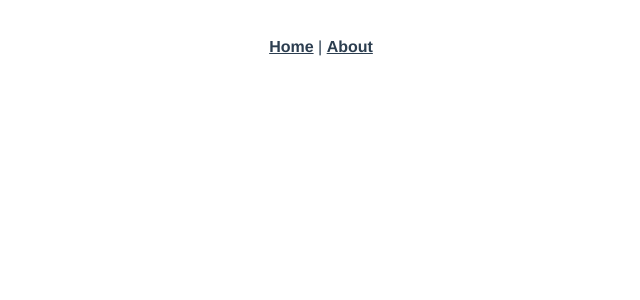
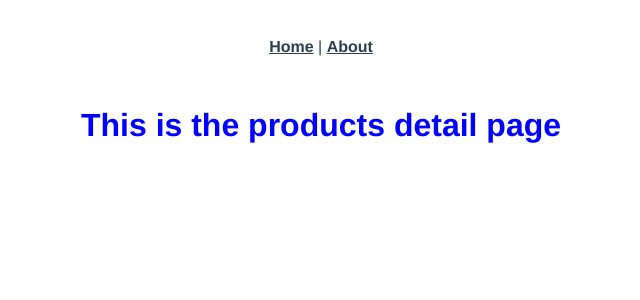
Before and after one commit to dominicmena/VueJS-Ecommerce-App, a Vue app in the folder fsv-front-end/: page /products/123 in a window 1280 px wide. Shown: the top 300 px of the page, without its empty margins (319-959 px from the left). Built offline with nearby package versions, Linux system fonts and the light colour scheme.

Commit message:
added all routes and created views

```diff
--- a/fsv-front-end/src/router/index.js
+++ b/fsv-front-end/src/router/index.js
@@ -1,23 +1,29 @@
 import Vue from 'vue'
 import VueRouter from 'vue-router'
-import HomeView from '../views/HomeView.vue'
+import CartPage from '../views/CartPage.vue'
+import ProductDetailPage from '../views/ProductDetailPage.vue'
+import ProductsPage from '../views/ProductsPage.vue'
+
 
 Vue.use(VueRouter)
 
 const routes = [
-  {
-    path: '/',
-    name: 'home',
-    component: HomeView
-  },
-  {
-    path: '/about',
-    name: 'about',
-    // route level code-splitting
-    // this generates a separate chunk (about.[hash].js) for this route
-    // which is lazy-loaded when the route is visited.
-    component: () => import(/* webpackChunkName: "about" */ '../views/AboutView.vue')
-  }
+{
+  path: '/products',
+  name: 'Products',
+  component: ProductsPage
+}, {
+  path: '/products/:id',
+  name: 'ProductDetail',
+  component: ProductDetailPage,
+}, {
+  path: '/cart',
+  name: 'Cart',
+  component: CartPage,
+}, {
+  path: '/',
+  redirect: '/products'
+}
 ]
 
 const router = new VueRouter({
--- a/fsv-front-end/src/views/AboutView.vue
+++ /dev/null
@@ -1,5 +0,0 @@
-<template>
-  <div class="about">
-    <h1>This is an about page</h1>
-  </div>
-</template>
--- /dev/null
+++ b/fsv-front-end/src/views/CartPage.vue
@@ -0,0 +1,15 @@
+<template>
+    <h1>This is the Cart page</h1>
+    </template>
+
+    <script>
+    export default {
+        name: 'CartPage',
+    }
+    </script>
+
+    <style>
+    h1 {
+        color: green
+    }
+    </style>
--- a/fsv-front-end/src/views/HomeView.vue
+++ /dev/null
@@ -1,18 +0,0 @@
-<template>
-  <div class="home">
-    <img alt="Vue logo" src="../assets/logo.png">
-    <HelloWorld msg="Welcome to Your Vue.js App"/>
-  </div>
-</template>
-
-<script>
-// @ is an alias to /src
-import HelloWorld from '@/components/HelloWorld.vue'
-
-export default {
-  name: 'HomeView',
-  components: {
-    HelloWorld
-  }
-}
-</script>
--- /dev/null
+++ b/fsv-front-end/src/views/ProductDetailPage.vue
@@ -0,0 +1,15 @@
+<template>
+    <h1>This is the products detail page</h1>
+    </template>
+
+    <script>
+    export default {
+        name: 'ProductDetailPage',
+    }
+    </script>
+
+    <style scoped>
+    h1 {
+        color: blue
+    }
+    </style>
--- /dev/null
+++ b/fsv-front-end/src/views/ProductsPage.vue
@@ -0,0 +1,15 @@
+<template>
+<h1>This is the products page</h1>
+</template>
+
+<script>
+export default {
+    name: 'ProductsPage',
+}
+</script>
+
+<style>
+h1 {
+    color: red
+}
+</style>
```
